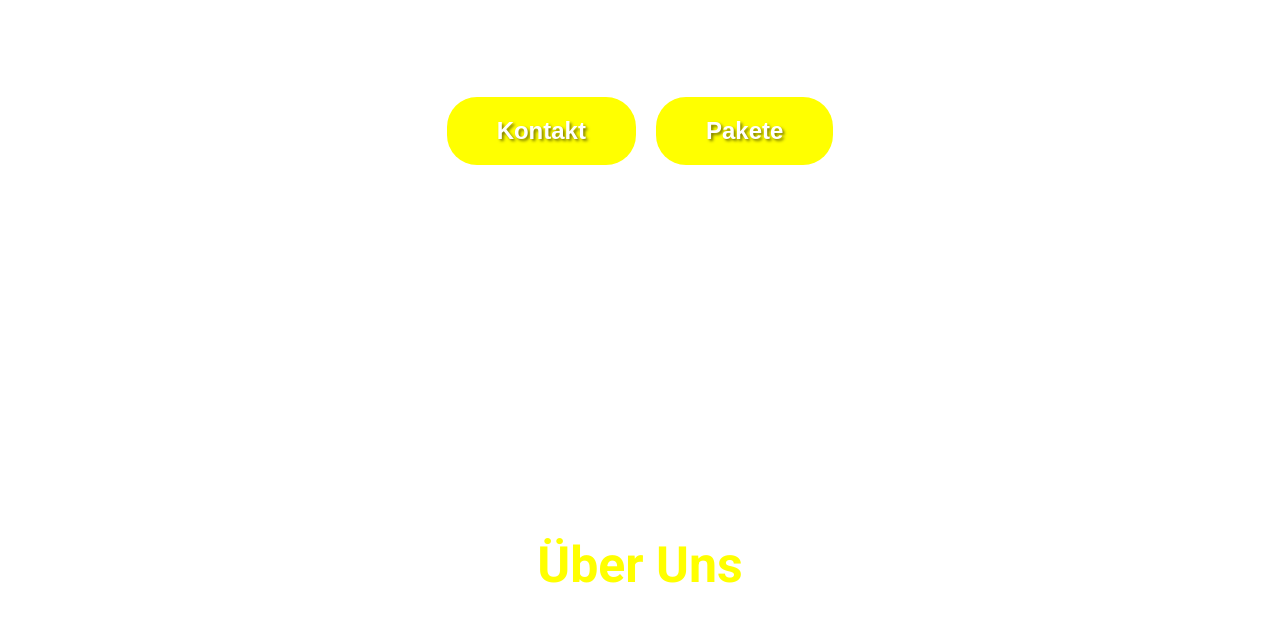
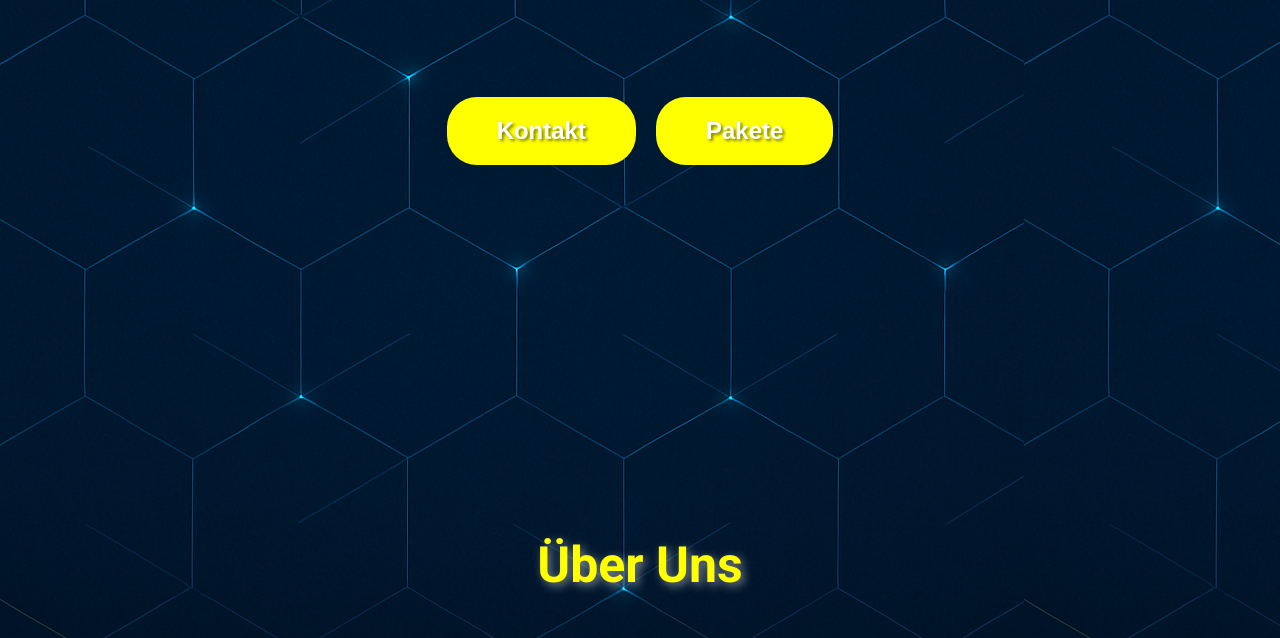
Before and after one commit to upstruct-webdesign/upstruct.github.io, a plain HTML site: page index.html in a window 1280 px wide. Shown: the part 364-1002 px from the top of the page. Drawn offline with Linux system fonts and the light colour scheme; files whose address does not match are found by name.

Commit message:
Update general.css

```diff
--- a/css/general.css
+++ b/css/general.css
@@ -22,7 +22,7 @@ div {
 }
 
 body {
-  background-image: url("images/background/background-image.png");
+  background-image: url("/images/background/background-image.png");
   background-repeat: repeat;
   width: 100%;
 
```
